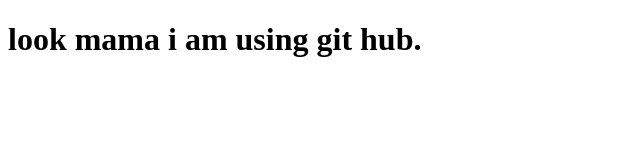
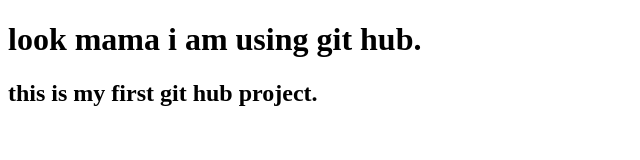
Before and after one commit to 1Omar-Faruk/my-third-website, a plain HTML site: page index.html in a window 1280 px wide. Shown: the whole page, without its empty margins (0-640 px from the left). Drawn offline with Linux system fonts and the light colour scheme.

Commit message:
addded a header

```diff
--- a/index.html
+++ b/index.html
@@ -7,5 +7,6 @@
 </head>
 <body>
 <h1>look mama i am using git hub.</h1>
+<h2>this is my first git hub project.</h2>
 </body>
 </html>
```
Also changed, not shown: 1 other file.
